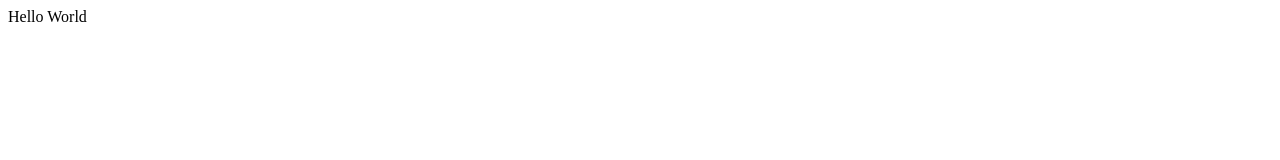
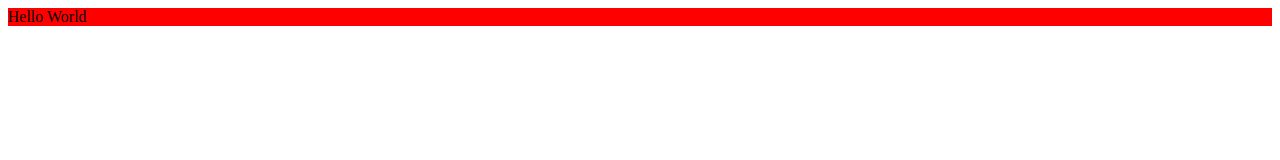
Before and after one commit to AsafMaman/Test, a plain HTML site: page page1.html in a window 1280 px wide. Drawn offline with Linux system fonts and the light colour scheme.

Commit message:
add style

```diff
--- a/css/page1.css
+++ b/css/page1.css
@@ -0,0 +1,3 @@
+div{
+    background-color: red;
+}
--- a/page1.html
+++ b/page1.html
@@ -5,6 +5,7 @@
     <meta http-equiv="X-UA-Compatible" content="IE=edge">
     <meta name="viewport" content="width=device-width, initial-scale=1.0">
     <title>Document</title>
+    <link rel="stylesheet" href="./css/page1.css">
 </head>
 <body>
     <div>Hello World</div>
```
